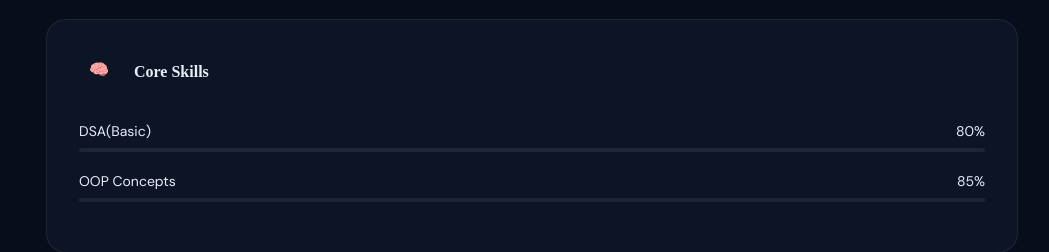
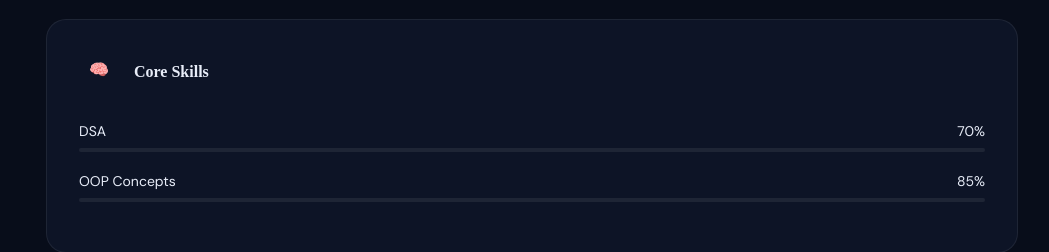
Before and after one commit to Vaishnavi22Thakur/Personal-Portfolio, a React (Vite) app: page / in a window 1280 px wide. Shown: the part 3060-3312 px from the top of the page, without its empty margins (108-1157 px from the left). Built offline with nearby package versions, Linux system fonts and the light colour scheme.

Commit message:
Update Portfolio

```diff
--- a/src/components/Skills.jsx
+++ b/src/components/Skills.jsx
@@ -38,10 +38,10 @@ const SKILLS_DATA = [
   icon: '🧠',
   accent: 'purple',
     items: [
-      { name: 'DSA(Basic)', pct: 80 },
+      { name: 'DSA', pct: 70 },
       { name: 'OOP Concepts', pct: 85 },
     ],
-  }
+  },
 ];
 
 export default function Skills() {
```
